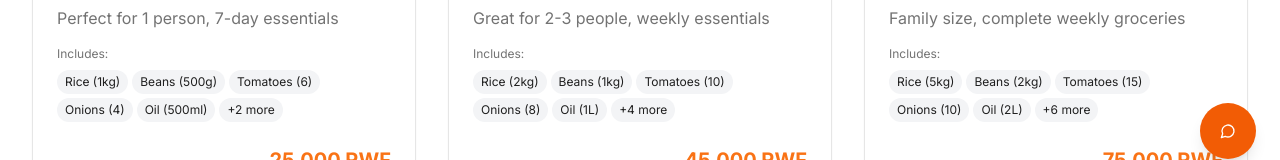
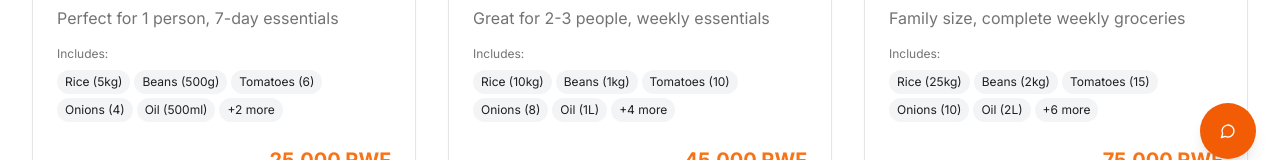
Before and after one commit to ewuket/khrate-app, a React (Vite) app: page /bundles in a window 1280 px wide. Shown: the part 617-777 px from the top of the page. Built offline with nearby package versions, Linux system fonts and the light colour scheme.

Commit message:
Code edited in Lovable Code Editor
Edited UI in Lovable

```diff
--- a/src/pages/Bundles.tsx
+++ b/src/pages/Bundles.tsx
@@ -14,7 +14,7 @@ const allBundles = [
     description: "Perfect for 1 person, 7-day essentials",
     price: 25000,
     image: "/lovable-uploads/4730e151-0c90-4bde-a3cf-7eb370e2cac1.png", // Keeping existing image
-    items: ["Rice (1kg)", "Beans (500g)", "Tomatoes (6)", "Onions (4)", "Oil (500ml)", "Salt (250g)", "Eggs (12)"],
+    items: ["Rice (5kg)", "Beans (500g)", "Tomatoes (6)", "Onions (4)", "Oil (500ml)", "Salt (250g)", "Eggs (12)"],
     category: "single"
   },
   {
@@ -23,7 +23,7 @@ const allBundles = [
     description: "Great for 2-3 people, weekly essentials",
     price: 45000,
     image: "/lovable-uploads/6d22b9d7-17a9-457a-947a-9bb8301a4051.png", // Keeping existing image
-    items: ["Rice (2kg)", "Beans (1kg)", "Tomatoes (10)", "Onions (8)", "Oil (1L)", "Salt (500g)", "Eggs (24)", "Bread (2)", "Milk (2L)"],
+    items: ["Rice (10kg)", "Beans (1kg)", "Tomatoes (10)", "Onions (8)", "Oil (1L)", "Salt (500g)", "Eggs (24)", "Bread (2)", "Milk (2L)"],
     category: "medium"
   },
   {
@@ -32,7 +32,7 @@ const allBundles = [
     description: "Family size, complete weekly groceries",
     price: 75000,
     image: "/lovable-uploads/30fe686e-a6f6-469f-bb69-c889c304c4e7.png", // Keeping original image
-    items: ["Rice (5kg)", "Beans (2kg)", "Tomatoes (15)", "Onions (10)", "Oil (2L)", "Salt (1kg)", "Eggs (30)", "Bread (4)", "Milk (4L)", "Flour (2kg)", "Sugar (2kg)"],
+    items: ["Rice (25kg)", "Beans (2kg)", "Tomatoes (15)", "Onions (10)", "Oil (2L)", "Salt (1kg)", "Eggs (30)", "Bread (4)", "Milk (4L)", "Flour (2kg)", "Sugar (2kg)"],
     category: "large"
   },
   {
```
